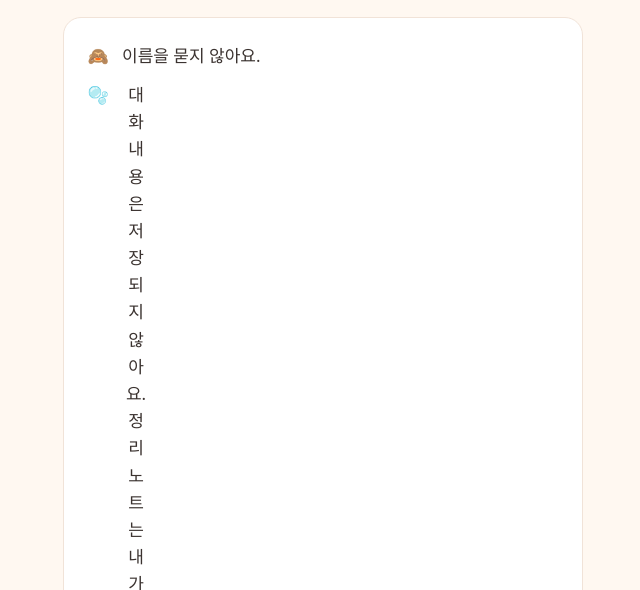
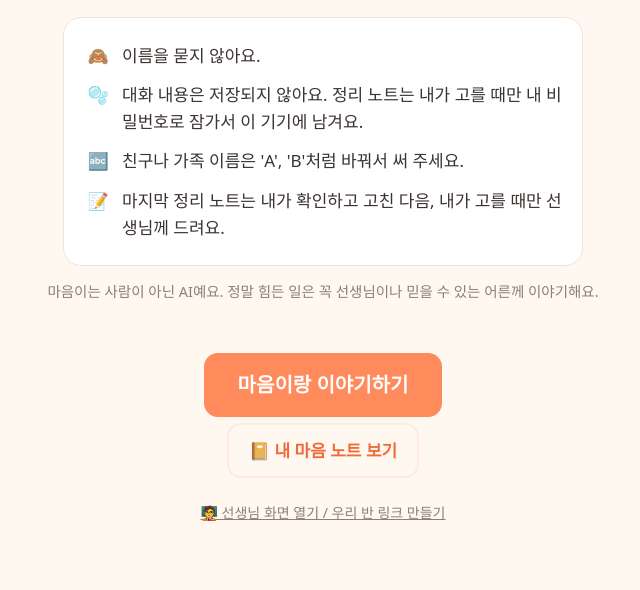
Before and after one commit to m00nssaem12/maeum, a plain HTML site: page index.html in a window 1280 px wide. Shown: the part 210-800 px from the top of the page, without its empty margins (317-957 px from the left). Drawn offline with Linux system fonts and the light colour scheme.

Commit message:
Update index.html

```diff
--- a/index.html
+++ b/index.html
@@ -51,7 +51,8 @@ h2{font-size:22px;margin:0 0 4px;letter-spacing:-.3px}
 .demo{background:#fff4c7;border:1px solid #f3dc7a;border-radius:12px;padding:10px 14px;font-size:14.5px;margin:0 auto 16px;max-width:520px;text-align:left}
 .promise{list-style:none;padding:18px 20px;margin:0 auto;max-width:520px;background:var(--card);border-radius:18px;border:1px solid var(--line);text-align:left}
 .promise li{display:flex;gap:10px;padding:6px 0}
-.promise li span{flex:none;width:28px;text-align:center}
+.promise li>span:first-child{flex:none;width:28px;text-align:center}
+.promise li>span+span{flex:1;width:auto}
 .coderow{margin:12px 0 0}
 .coderow input{margin-left:8px;padding:8px 12px;border-radius:10px;border:2px solid var(--line);width:160px;text-align:center}
 
```
